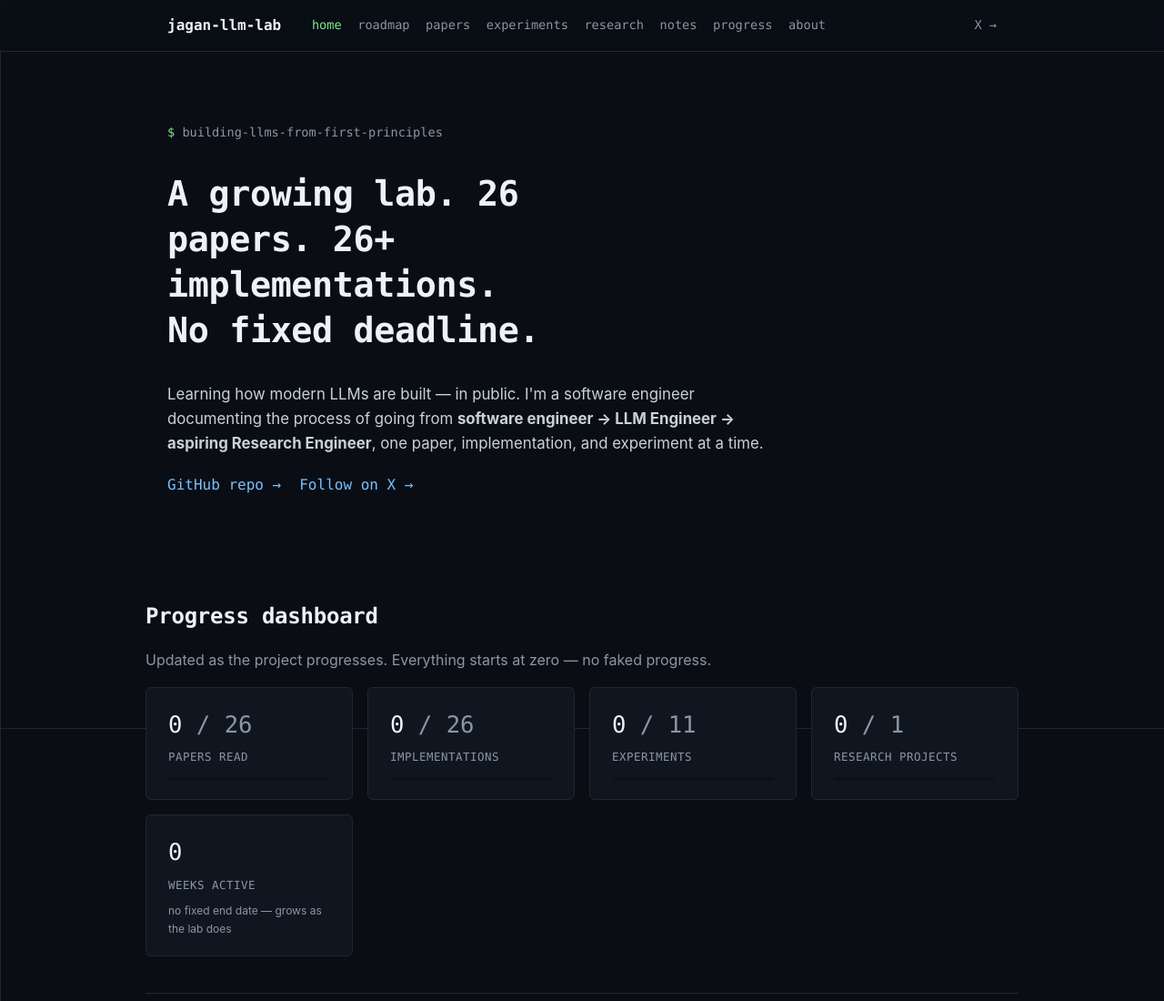
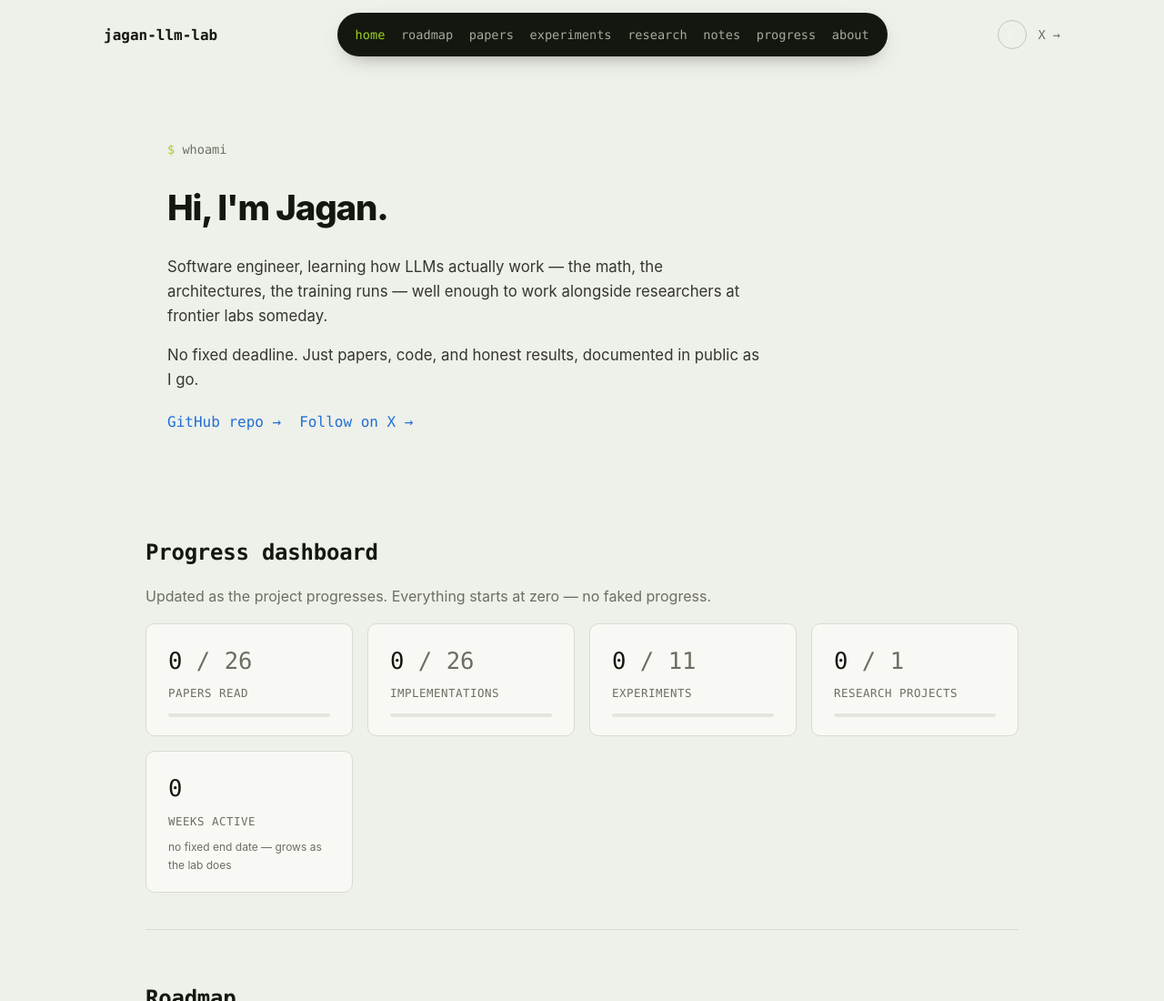
Before and after one commit to jaganzutual/jagan-llm-labs, an Astro site in the folder web/: page / in a window 1280 px wide. Shown: the top 1100 px of the page at 91% size. Built offline with nearby package versions, Linux system fonts and the light colour scheme; Astro itself is replaced by a stand-in of ours.

Commit message:
Restyle theme + nav, add light/dark toggle, rewrite hero copy
- Inspired by project-go-theme.pages.dev: acid-green accent, bold display
  h1, monospace kickers/section headers, pill-shaped nav
- Added light/dark theme toggle (localStorage-persisted, no-flash inline
  script in BaseLayout) via new ThemeToggle component
- Nav split into three separate floating elements: logo, nav-links pill,
  and toggle/X actions (was one continuous pill)
- Added a sticky backdrop behind the nav row so scrolled content no longer
  bleeds through behind the logo/actions
- Removed the graph-paper grid background per feedback
- Rewrote homepage hero as a short, skimmable personal intro

```diff
--- a/web/src/components/Nav.astro
+++ b/web/src/components/Nav.astro
@@ -1,6 +1,7 @@
 ---
 import links from "../data/links.json";
 import { withBase } from "../utils/url";
+import ThemeToggle from "./ThemeToggle.astro";
 
 const nav = [
   { href: "/", label: "home" },
@@ -19,32 +20,41 @@ function isActive(href: string) {
   return path.includes(href);
 }
 ---
+<div class="nav-backdrop">
+  <div class="nav-shell">
+    <a class="nav__brand" href={withBase("/")}>jagan-llm-lab<span class="nav__cursor">_</span></a>
+
     <header class="nav">
-  <div class="wrap nav__inner">
-    <a class="nav__brand" href={withBase("/")}>jagan-llm-lab<span class="nav__cursor">_</span></a>
       <nav class="nav__links">
         {nav.map((item) => (
           <a href={withBase(item.href)} class={isActive(item.href) ? "is-active" : ""}>{item.label}</a>
         ))}
       </nav>
+    </header>
+
+    <div class="nav__actions">
+      <ThemeToggle />
       <a class="nav__x" href={links.x} target="_blank" rel="noopener noreferrer">X →</a>
     </div>
-</header>
+  </div>
+</div>
 
 <style>
-  .nav {
-    border-bottom: 1px solid var(--border);
-    background: rgba(10, 14, 20, 0.85);
-    backdrop-filter: blur(6px);
+  .nav-backdrop {
     position: sticky;
     top: 0;
     z-index: 10;
+    background: color-mix(in srgb, var(--bg) 88%, transparent);
+    backdrop-filter: blur(8px);
   }
-  .nav__inner {
+  .nav-shell {
     display: flex;
     align-items: center;
-    gap: 1.5rem;
-    height: 56px;
+    justify-content: space-between;
+    gap: 1rem;
+    margin: 0 auto;
+    max-width: 1100px;
+    padding: 0.9rem 1.5rem;
   }
   .nav__brand {
     font-family: var(--mono);
@@ -63,24 +73,37 @@ function isActive(href: string) {
   @keyframes blink {
     50% { opacity: 0; }
   }
+  .nav {
+    background: var(--nav-bg);
+    border-radius: var(--radius-pill);
+    box-shadow: 0 8px 24px -12px rgba(0, 0, 0, 0.5);
+  }
   .nav__links {
     display: flex;
+    align-items: center;
     gap: 1.1rem;
+    height: 48px;
+    padding: 0 1.25rem;
     font-family: var(--mono);
     font-size: 0.85rem;
     overflow-x: auto;
-    flex: 1;
   }
   .nav__links a {
-    color: var(--text-dim);
+    color: var(--nav-text-dim);
     white-space: nowrap;
   }
   .nav__links a:hover {
-    color: var(--text-bright);
+    color: var(--nav-text);
     text-decoration: none;
   }
   .nav__links a.is-active {
     color: var(--accent);
+  }
+  .nav__actions {
+    display: flex;
+    align-items: center;
+    gap: 0.75rem;
+    flex-shrink: 0;
   }
   .nav__x {
     font-family: var(--mono);
@@ -92,4 +115,12 @@ function isActive(href: string) {
     color: var(--accent-blue);
     text-decoration: none;
   }
+
+  @media (max-width: 720px) {
+    .nav__links {
+      gap: 0.8rem;
+      font-size: 0.8rem;
+      padding: 0 1rem;
+    }
+  }
 </style>
--- /dev/null
+++ b/web/src/components/ThemeToggle.astro
@@ -0,0 +1,55 @@
+---
+---
+<button id="theme-toggle" class="theme-toggle" type="button" aria-label="Toggle light and dark theme">
+  <span class="theme-toggle__icon theme-toggle__icon--sun" aria-hidden="true">☀</span>
+  <span class="theme-toggle__icon theme-toggle__icon--moon" aria-hidden="true">☾</span>
+</button>
+
+<script is:inline>
+  (function () {
+    var btn = document.getElementById("theme-toggle");
+    if (!btn) return;
+    btn.addEventListener("click", function () {
+      var root = document.documentElement;
+      var next = root.dataset.theme === "light" ? "dark" : "light";
+      root.dataset.theme = next;
+      try {
+        localStorage.setItem("theme", next);
+      } catch (e) {
+        /* storage unavailable, theme just won't persist */
+      }
+    });
+  })();
+</script>
+
+<style>
+  .theme-toggle {
+    display: inline-flex;
+    align-items: center;
+    justify-content: center;
+    width: 32px;
+    height: 32px;
+    border-radius: var(--radius-pill);
+    border: 1px solid var(--border-strong);
+    background: transparent;
+    color: var(--nav-text);
+    cursor: pointer;
+    flex-shrink: 0;
+  }
+  .theme-toggle:hover {
+    border-color: var(--accent);
+  }
+  .theme-toggle__icon {
+    font-size: 0.9rem;
+    line-height: 1;
+  }
+  .theme-toggle__icon--moon {
+    display: none;
+  }
+  :root[data-theme="light"] .theme-toggle__icon--sun {
+    display: none;
+  }
+  :root[data-theme="light"] .theme-toggle__icon--moon {
+    display: inline;
+  }
+</style>
--- a/web/src/layouts/BaseLayout.astro
+++ b/web/src/layouts/BaseLayout.astro
@@ -21,6 +21,19 @@ const {
     <link rel="icon" type="image/svg+xml" href={`${import.meta.env.BASE_URL}favicon.svg`} />
     <meta name="description" content={description} />
     <title>{title} · Building LLMs From First Principles</title>
+    <script is:inline>
+      (function () {
+        try {
+          var stored = localStorage.getItem("theme");
+          var theme = stored === "light" || stored === "dark"
+            ? stored
+            : (window.matchMedia("(prefers-color-scheme: light)").matches ? "light" : "dark");
+          document.documentElement.dataset.theme = theme;
+        } catch (e) {
+          document.documentElement.dataset.theme = "dark";
+        }
+      })();
+    </script>
   </head>
   <body>
     <Nav />
--- a/web/src/pages/index.astro
+++ b/web/src/pages/index.astro
@@ -11,13 +11,16 @@ const firstPaper = papers.find((p) => p.n === 1);
 ---
 <BaseLayout title="Home">
   <section class="hero wrap">
-    <p class="hero__kicker prompt">building-llms-from-first-principles</p>
-    <h1>A growing lab. 26 papers. 26+ implementations.<br />No fixed deadline.</h1>
+    <p class="hero__kicker prompt">whoami</p>
+    <h1>Hi, I'm Jagan.</h1>
     <p class="hero__lede">
-      Learning how modern LLMs are built — in public. I'm a software engineer
-      documenting the process of going from
-      <strong>software engineer → LLM Engineer → aspiring Research Engineer</strong>,
-      one paper, implementation, and experiment at a time.
+      Software engineer, learning how LLMs actually work — the math, the
+      architectures, the training runs — well enough to work alongside
+      researchers at frontier labs someday.
+    </p>
+    <p class="hero__lede">
+      No fixed deadline. Just papers, code, and honest results, documented in
+      public as I go.
     </p>
     <p class="hero__links">
       <a href={links.github} target="_blank" rel="noopener noreferrer">GitHub repo →</a>
@@ -83,12 +86,15 @@ const firstPaper = papers.find((p) => p.n === 1);
   }
   .hero h1 {
     font-size: clamp(1.6rem, 4vw, 2.4rem);
-    max-width: 20ch;
   }
   .hero__lede {
     max-width: 62ch;
     color: var(--text);
     font-size: 1.05rem;
+    margin: 0 0 1rem;
+  }
+  .hero__lede:last-of-type {
+    margin-bottom: 0;
   }
   .hero__links {
     display: flex;
--- a/web/src/styles/global.css
+++ b/web/src/styles/global.css
@@ -1,4 +1,5 @@
 :root {
+    /* dark (default) */
     --bg: #0a0e14;
     --bg-raised: #10161f;
     --bg-inset: #0d1219;
@@ -7,14 +8,44 @@
     --text: #c9d1d9;
     --text-dim: #8b96a5;
     --text-bright: #eef2f6;
-    --accent: #7ee787;
-    --accent-dim: #4c9a55;
+    --nav-bg: #14170f;
+    --nav-text: #eef2f6;
+    --nav-text-dim: #9aa39a;
+
+    --accent: #cbfa4c;
+    --accent-ink: #14170f;
+    --accent-dim: #7bb52e;
     --accent-amber: #f2cc60;
     --accent-blue: #79c0ff;
+
     --mono: "JetBrains Mono", "SFMono-Regular", Consolas, "Liberation Mono", Menlo, monospace;
     --sans: "Inter", -apple-system, BlinkMacSystemFont, "Segoe UI", sans-serif;
-    --radius: 6px;
+    --radius: 10px;
+    --radius-pill: 999px;
     --max-width: 960px;
+
+    color-scheme: dark;
+}
+
+:root[data-theme="light"] {
+    --bg: #eef0ea;
+    --bg-raised: #f8f9f5;
+    --bg-inset: #e4e6de;
+    --border: #d8dbd0;
+    --border-strong: #c3c6ba;
+    --text: #34372e;
+    --text-dim: #6b6f61;
+    --text-bright: #14170f;
+    --nav-bg: #14170f;
+    --nav-text: #f8f9f5;
+    --nav-text-dim: #a7ab9c;
+
+    --accent: #9fd423;
+    --accent-ink: #14170f;
+    --accent-dim: #6f9418;
+    --accent-blue: #1f6fd6;
+
+    color-scheme: light;
 }
 
 * {
@@ -28,16 +59,11 @@ html {
 body {
     margin: 0;
     background: var(--bg);
-    background-image:
-        linear-gradient(var(--border) 1px, transparent 1px),
-        linear-gradient(90deg, var(--border) 1px, transparent 1px);
-    background-size: 40px 40px;
-    background-attachment: fixed;
-    background-position: center top;
     color: var(--text);
     font-family: var(--sans);
     line-height: 1.6;
     -webkit-font-smoothing: antialiased;
+    transition: background-color 0.15s ease, color 0.15s ease;
 }
 
 a {
@@ -55,7 +81,14 @@ a:hover {
     padding: 0 1.5rem;
 }
 
-h1,
+h1 {
+    font-family: var(--sans);
+    font-weight: 800;
+    letter-spacing: -0.03em;
+    color: var(--text-bright);
+    line-height: 1.05;
+}
+
 h2,
 h3,
 h4 {
@@ -115,6 +148,7 @@ th {
     border: 1px solid var(--border);
     border-radius: var(--radius);
     padding: 1.25rem 1.5rem;
+    transition: border-color 0.15s ease, transform 0.15s ease;
 }
 
 .card:hover {
@@ -126,9 +160,29 @@ th {
     font-family: var(--mono);
     font-size: 0.72rem;
     padding: 0.15rem 0.5rem;
-    border-radius: 999px;
+    border-radius: var(--radius-pill);
     border: 1px solid var(--border-strong);
     color: var(--text-dim);
+}
+
+.pill-btn {
+    display: inline-flex;
+    align-items: center;
+    gap: 0.4rem;
+    font-family: var(--mono);
+    font-size: 0.8rem;
+    font-weight: 600;
+    background: var(--accent);
+    color: var(--accent-ink);
+    border: none;
+    border-radius: var(--radius-pill);
+    padding: 0.5rem 1rem;
+    cursor: pointer;
+}
+
+.pill-btn:hover {
+    text-decoration: none;
+    filter: brightness(1.08);
 }
 
 .grid {
```
Lines whose indentation alone changed are shown as unchanged.
